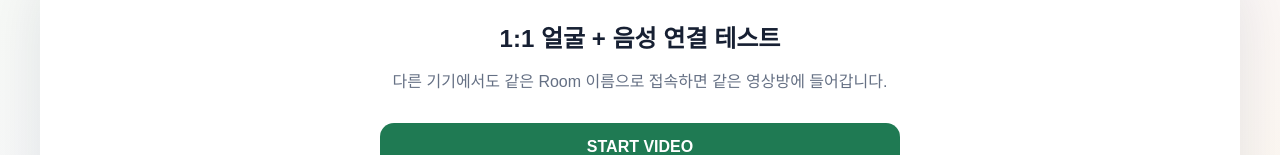
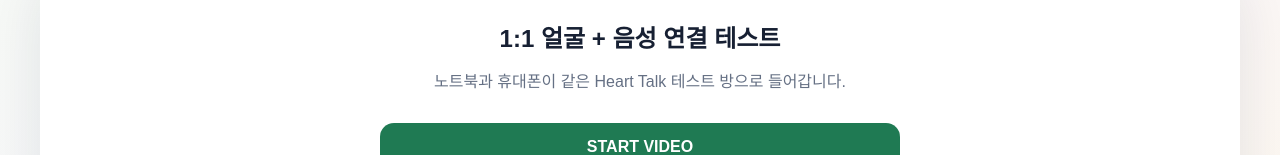
Before and after one commit to zezehana17-spec/heart_talk, a Next.js app: page / in a window 1280 px wide. Both pictures are taken after a click on the button "바로 테스트 입장". Shown: the part 251-406 px from the top of the page. Built offline with nearby package versions, Linux system fonts and the light colour scheme.

Commit message:
Keep test room open on disconnect and support unique guest users

```diff
--- a/components/VideoRoom.tsx
+++ b/components/VideoRoom.tsx
@@ -44,6 +44,12 @@ export default function VideoRoom({ name, room, onLeave }: Props) {
     }
   }
 
+  function handleDisconnected() {
+    setToken('');
+    setServerUrl('');
+    setStatus('연결이 끊겼어요. START VIDEO를 눌러 다시 연결해보세요.');
+  }
+
   return (
     <main className="roomShell">
       <section className="roomHeader">
@@ -74,7 +80,7 @@ export default function VideoRoom({ name, room, onLeave }: Props) {
         {!token ? (
           <div className="joinPanel">
             <h2>1:1 얼굴 + 음성 연결 테스트</h2>
-            <p>다른 기기에서도 같은 Room 이름으로 접속하면 같은 영상방에 들어갑니다.</p>
+            <p>노트북과 휴대폰이 같은 Heart Talk 테스트 방으로 들어갑니다.</p>
             <button className="primaryButton" onClick={joinLiveKitRoom} disabled={loading}>
               {loading ? 'CONNECTING...' : 'START VIDEO'}
             </button>
@@ -90,7 +96,7 @@ export default function VideoRoom({ name, room, onLeave }: Props) {
               connect
               data-lk-theme="default"
               style={{ height: '100%' }}
-              onDisconnected={onLeave}
+              onDisconnected={handleDisconnected}
             >
               <VideoConference />
               <RoomAudioRenderer />
```
